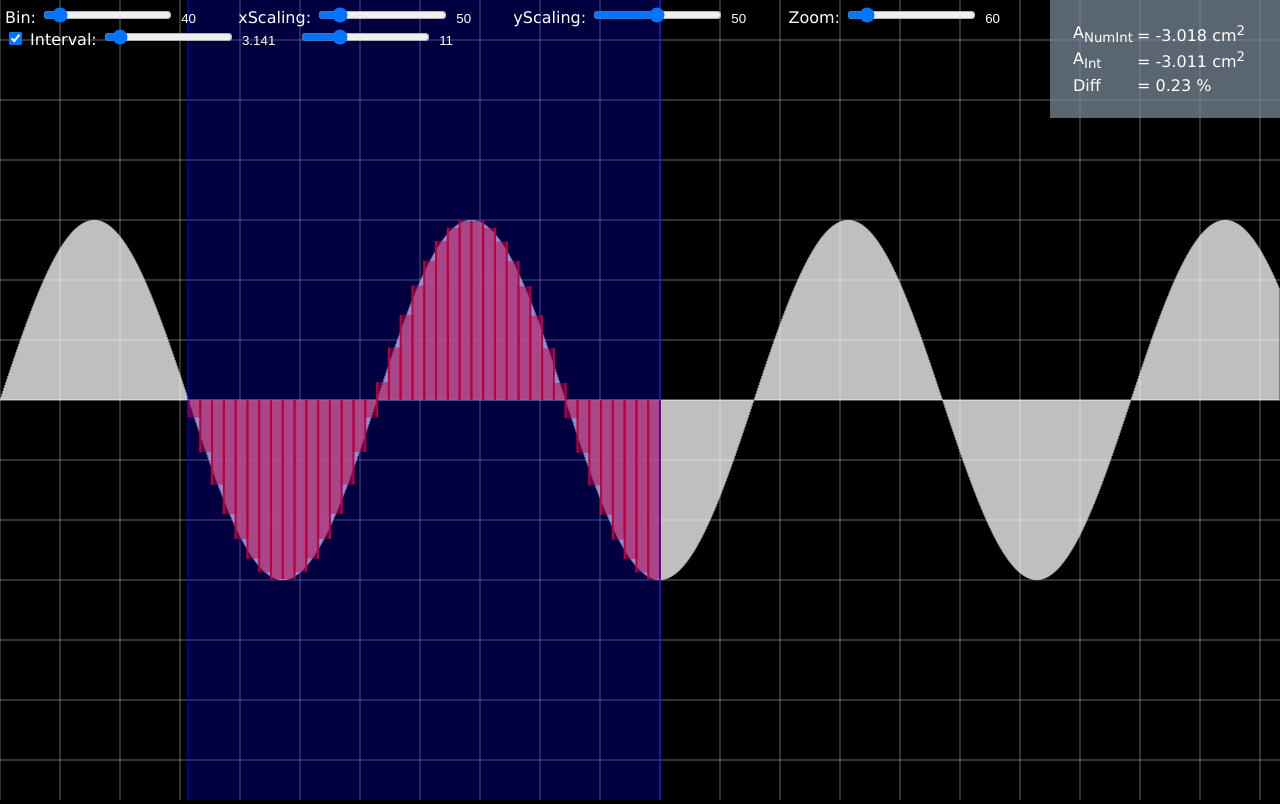
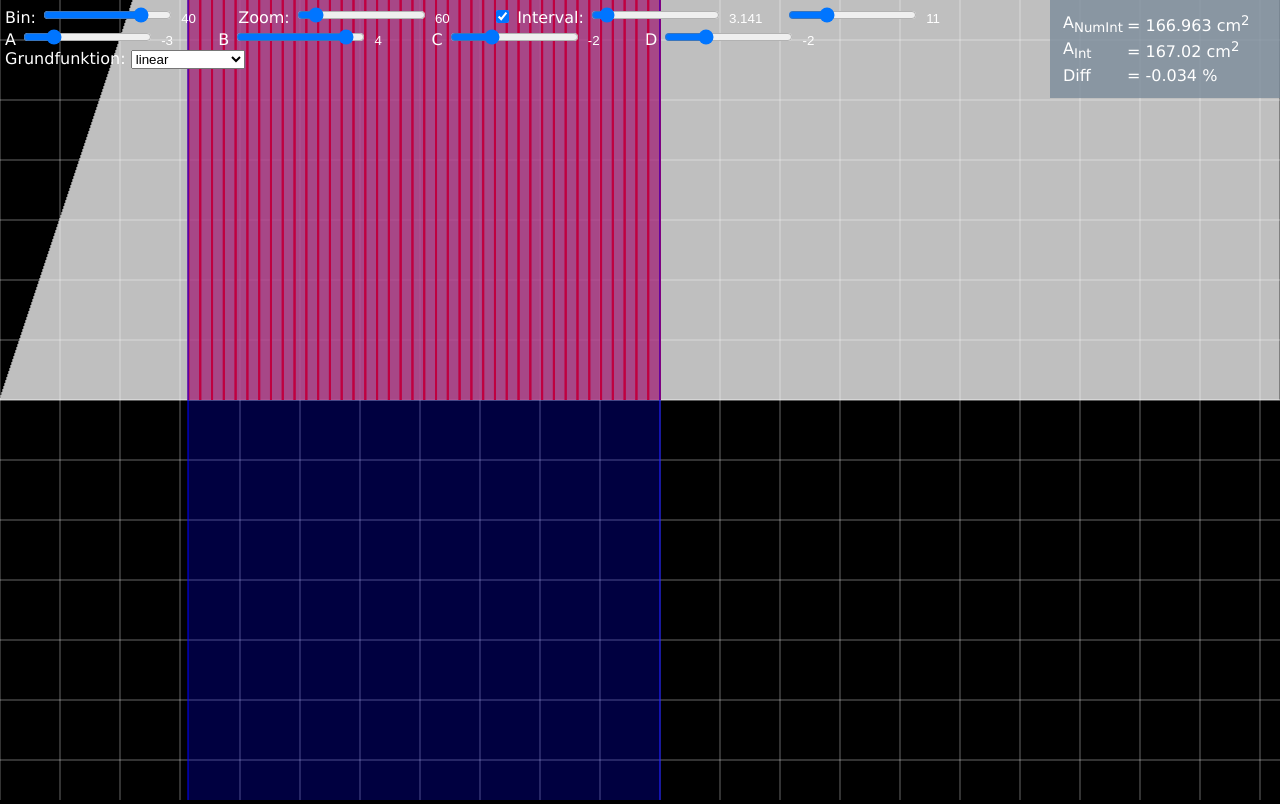
Before and after one commit to simplywing/numerical-integration-visualisation, a plain HTML site: page index.html in a window 1280 px wide. Drawn offline with Linux system fonts and the light colour scheme; animation ran at ten frames a second.

Commit message:
Neue Grundfunktionen
Implementation neuer Grundfunktionen nach Feedback von Andi

```diff
--- a/index.html
+++ b/index.html
@@ -11,22 +11,21 @@
     <div class="controlPanel">
         <div class="inputGroup">
             <label for="bin">Bin:</label>
-            <input type="range" id="bin" name="bin" min="1" max="500" os-model="bin">
+            <input type="range" id="bin" name="bin" min="1" max="50" os-model="bin">
             <input type="number" id="bin-value" os-model="bin">
 
-            <label for="bin">xScaling:</label>
+            <!-- <label for="bin">xScaling:</label>
             <input type="range" id="xscaling" name="xscaling" min="1" max="400" os-model="xscaling">
             <input type="number" id="xscaling-value" os-model="xscaling">
 
             <label for="bin">yScaling:</label>
             <input type="range" id="yscaling" name="yscaling" min="1" max="100" os-model="yscaling">
             <input type="number" id="yscaling-value" os-model="yscaling">
-
+ -->
             <label for="bin">Zoom:</label>
             <input type="range" id="zoom" name="zoom" min="10" max="500" os-model="zoom">
             <input type="number" id="zoom-value" os-model="zoom">
-        </div>
-        <div class="inputGroup">
+
             <input type="checkbox" id="intervalCheckbox" os-model="intervalCheckbox" checked>
             <label for="interval1">Interval:</label>
             <input type="range" id="interval1" name="interval1" min="0" max="40" os-model="interval1">
@@ -34,7 +33,36 @@
 
             <input type="range" id="interval2" name="interval2" min="0" max="40" os-model="interval2">
             <input type="number" id="interval2-value" os-model="interval2">
+
         </div>
+        <div class="inputGroup">
+            <label for="valueA">A</label>
+            <input type="range" id="valueA" name="valueA" min="-5" max="5" os-model="valueA">
+            <input type="number" id="valueA-value" os-model="valueA">
+
+            <label for="valueB">B</label>
+            <input type="range" id="valueB" name="valueB" min="-5" max="5" os-model="valueB">
+            <input type="number" id="valueB-value" os-model="valueB">
+
+            <label for="valueC">C</label>
+            <input type="range" id="valueC" name="valueC" min="-5" max="5" os-model="valueC">
+            <input type="number" id="valueC-value" os-model="valueC">
+
+            <label for="valueD">D</label>
+            <input type="range" id="valueD" name="valueD" min="-5" max="5" os-model="valueD">
+            <input type="number" id="valueD-value" os-model="valueD">
+        </div>
+        <div class="inputGroup">
+            <label for="valueD">Grundfunktion:</label>
+            <select name="Grundfunktion" id="grundfunktion">
+                <option value="1">linear</option>
+                <option value="2">quadratisch</option>
+                <option value="3">trigonometrisch</option>
+                <option value="4">exponentiell</option>
+            </select>
+
+        </div>
+
         <!--<div class="inputGroup">
                 <label for="range">numArms:</label>
                 <input type="range" id="numArms" name="range" min="1" max="100" os-model="numArms">
--- a/main.css
+++ b/main.css
@@ -51,7 +51,7 @@ label{
     right: 0px;
     top: 0px;
     background-color:rgba(119, 136, 153, 0.75);
-    padding: 20px;
+    padding: 10px;
     box-sizing: border-box;
     color: white;
 }
--- a/main.js
+++ b/main.js
@@ -6,11 +6,19 @@ let ctx = mainCanvas.getContext("2d");
 let ch = mainCanvas.height;
 let cw = mainCanvas.width;
 
+let grundfunktion = 3;
+
 scope.bin = 40;
 scope.xscaling = 50;
 scope.yscaling = 50;
 scope.interval1 = 3.141;
 scope.interval2 = 11;
+
+scope.valueA = -3;
+scope.valueB = 4;
+scope.valueC = -2;
+scope.valueD = -2;
+
 scope.zoom = 60;
 scope.intervalCheckbox = true;
 
@@ -23,9 +31,34 @@ let CalcBinArea = 0;
 let intAreaVal = 0;
 let diffPercentageVal = 0;
 
-function getFunctionResult(num, type, typeArgs){
-    if(type === 3){
+function getFunctionResult(num, typeArgs){
+    let A = parseInt(scope.valueA);
+    let B = parseInt(scope.valueB);
+    let C = parseInt(scope.valueC);
+    let D = parseInt(scope.valueD);
+
+    let type = parseInt(document.getElementById("grundfunktion").value);
+
+    if(type === 7){
         return -Math.sin(num/scope.zoom * (1/typeArgs.xScaling)) * typeArgs.yScaling * scope.zoom * 0.01
+    }
+    else if(type === 1){
+        //Linear
+        return A * num + D;
+    }
+    else if(type === 2){
+        //Quadratisch
+        //return A * Math.pow(num - B, 2) + D
+        return A * Math.pow(num * (0.05) - B, 2) + D;
+    }
+    else if(type === 3){
+        //Trigonometrisch
+        //return C * Math.sin(A * (num - B)) + D
+        return C * 60 * Math.sin(A * 0.01 * (num - B * 50)) + D * 50;
+    }
+    else if(type === 4){
+        //Exponentiell
+        return C * Math.pow(Math.E, A * 0.01 * (num - B * 50)) + D * 70;
     }
 }
 
@@ -64,7 +97,7 @@ function draw(){
     //function
     for(let i = 0; i < cw; i++){
         let args = {yScaling: (scope.yscaling/50) * 300, xScaling: scope.xscaling/50};
-        let h = getFunctionResult(i, 3, args);
+        let h = getFunctionResult(i, args);
         line(i, 0, i, h, 1, "white", ctx);
     }
 
@@ -77,7 +110,7 @@ function draw(){
     //pillars
     // for(let i = -bin/2; i < cw; i +=bin){
     //     let args = {yScaling: (scope.yscaling/50) * 300, xScaling: scope.xscaling/50};
-    //     let h = getFunctionResult(i, 3, args);
+    //     let h = getFunctionResult(i, args);
 
     //     //pillar fill
     //     ctx.fillStyle = "rgba(255,0,0,0.5)";
@@ -93,7 +126,7 @@ function draw(){
     // let binSize = cw / bin;
     // for(let i = -binSize/2; i < cw; i += binSize){
     //     let args = {yScaling: (scope.yscaling/50) * 300, xScaling: scope.xscaling/50};
-    //     let h = getFunctionResult(i, 3, args);
+    //     let h = getFunctionResult(i, args);
 
     //     //pillar fill
     //     ctx.fillStyle = "rgba(255,0,0,0.5)";
@@ -115,7 +148,7 @@ function draw(){
 
     for(let i = binSize/2 + binStart; i < binRange + binStart; i += binSize){
         let args = {yScaling: (scope.yscaling/50) * 300, xScaling: scope.xscaling/50};
-        let h = getFunctionResult(i, 3, args);
+        let h = getFunctionResult(i, args);
 
         if(scope.intervalCheckbox){
             //pillar fill
@@ -131,7 +164,7 @@ function draw(){
     //calculate pseudo acurate Integral (pixel by pixel)
     for(let i = binStart; i < binRange + binStart; i += 1){
         let args = {yScaling: (scope.yscaling/50) * 300, xScaling: scope.xscaling/50};
-        let h = getFunctionResult(i, 3, args);
+        let h = getFunctionResult(i, args);
 
         if(scope.intervalCheckbox){
             intAreaVal += ((1 / scope.zoom) * (-h / scope.zoom)) ;
```
